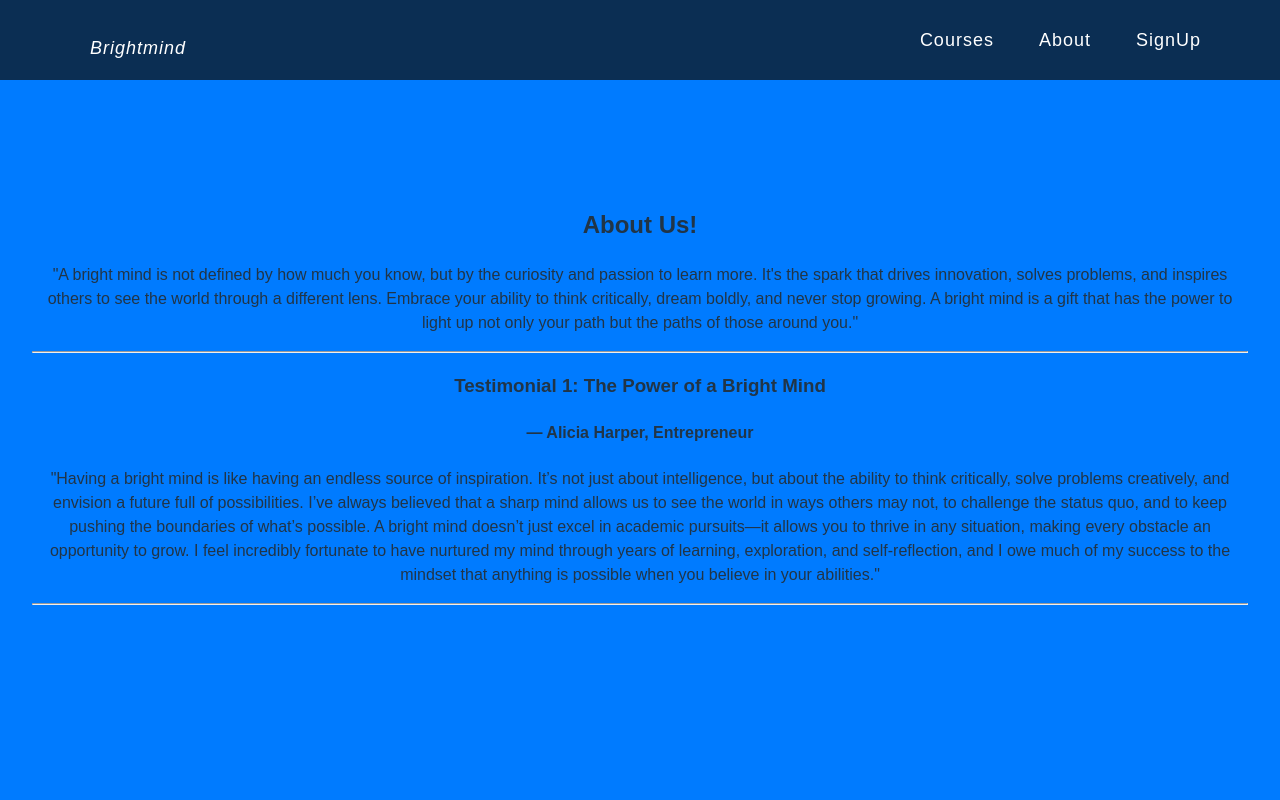
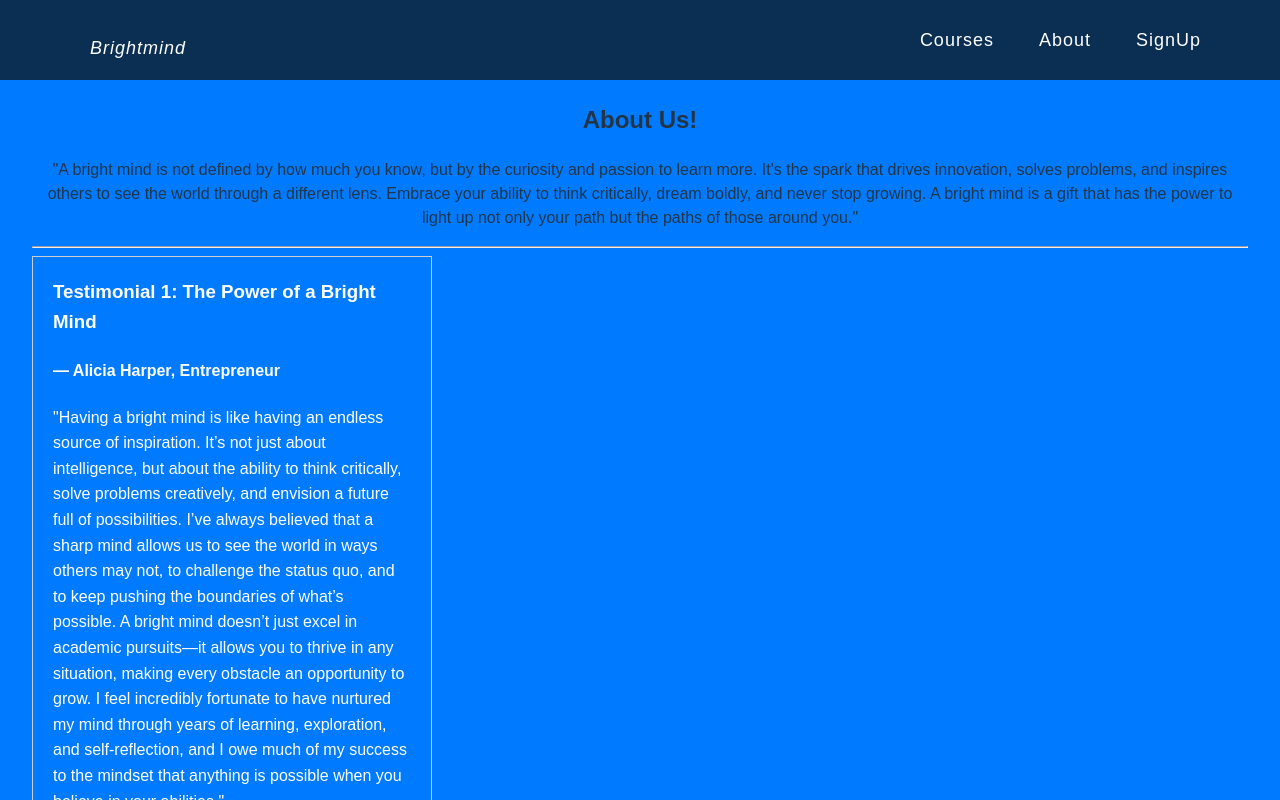
Before and after one commit to TGadaleta/BrightMind-frontend, a React (Vite) app: page /about in a window 1280 px wide. Built offline with nearby package versions, Linux system fonts and the light colour scheme; no server answers.

Commit message:
Adding Courses page, styling completed.

```diff
--- a/src/App.jsx
+++ b/src/App.jsx
@@ -1,15 +1,15 @@
-import { useState, createContext } from "react";
-import { Routes, Route, useNavigate } from "react-router-dom";
-import SignupForm from "./components/SignupForm/SignupForm";
-import Landing from "./components/Landing/Landing";
-import SignIn from "./components/Landing/Landing";
-import Navbar from "./components/Navbar/Navbar";
-import Dashboard from "./components/Dashboard/Dashboard";
-import Courses from "./components/Courses/Courses";
-import About from "./components/About/About";
-import * as authService from "../src/services/authServices";
-import Header from "./components/Header/Header";
-import "./App.css";
+import { useState, createContext } from 'react';
+import { Routes, Route, useNavigate } from 'react-router-dom';
+import SignupForm from './components/SignupForm/SignupForm';
+import Landing from './components/Landing/Landing';
+import SignIn from './components/Landing/Landing';
+import Navbar from './components/Navbar/Navbar';
+import Dashboard from './components/Dashboard/Dashboard';
+import Courses from './components/Courses/Courses';
+import About from './components/About/About';
+import * as authService from '../src/services/authServices';
+import Header from './components/Header/Header';
+import './App.css';
 
 export const AuthedUserContext = createContext(null);
 
@@ -20,33 +20,78 @@ const App = () => {
 	const handleSignout = () => {
 		authService.signout();
 		setUser(null);
-    navigate("/");
+		navigate('/');
 	};
 
+	const mockCourses = [
+		{
+			_id: '1',
+			name: 'Math 101',
+			department: 'Math',
+			description: 'Learn math',
+		},
+		{
+			_id: '2',
+			name: 'Science Basics',
+			department: 'Science',
+			description: 'Learn science',
+		},
+		{
+			_id: '3',
+			name: 'Physics',
+			department: 'Math',
+			description: 'Learn math',
+		},
+		{
+			_id: '4',
+			name: 'History',
+			department: 'Science',
+			description: 'Learn science',
+		},
+		{
+			_id: '5',
+			name: 'History',
+			department: 'Science',
+			description: 'Learn science',
+		},
+		{
+			_id: '6',
+			name: 'History',
+			department: 'Science',
+			description: 'Learn science',
+		},
+		{
+			_id: '7',
+			name: 'History',
+			department: 'Science',
+			description: 'Learn science',
+		},
+	];
+
 	return (
-	<>
 		<AuthedUserContext.Provider value={user}>
 			<Navbar handleSignout={handleSignout} />
 			<Routes>
 				{user ? (
+					// Protected routes
 					<>
-          // Protected routes
-            <Route path="/" element={<Dashboard />} />
-            <Route path="/courses" element={<Courses />} />
-			<Route path="/signout" element={<Landing />} />
+						<Route path='/dashboard' element={<Dashboard />} />
+						<Route
+							path='/courses'
+							element={<Courses courses={mockCourses} />}
+						/>
 					</>
 				) : (
+					// Not Protected
 					<>
-          // Not Protected
-            <Route path="/" element={<Landing setUser={setUser}/>} />
-            <Route path="/about" element={<About />} />
-            <Route path="/signup" element={<SignupForm setUser={setUser} />} />
-            <Route path="/signin" element={<SignIn setUser={setUser} />} />
+						<Route path='/' element={<Landing />} />
+						<Route path='/about' element={<About />} />
+						<Route path='/signup' element={<SignupForm setUser={setUser} />} />
+						<Route path='/signin' element={<SignIn setUser={setUser} />} />
 					</>
 				)}
 			</Routes>
 		</AuthedUserContext.Provider>
-	</>
 	);
 };
 
--- a/src/components/Courses/Courses.module.css
+++ b/src/components/Courses/Courses.module.css
@@ -1,17 +1,10 @@
-.header {
-	position: fixed;
-	top: 0;
-	left: 0;
-	right: 0;
-	width: 100%;
-	height: 13%;
-	display: flex;
-	justify-content: space-between;
-	align-items: center;
-	padding: 10px 20px;
-	background-color: #0b2e53;
-	z-index: 1000;
-	/* box-sizing: border-box; */
+html,
+body {
+	margin: 0;
+	padding: 0;
+	height: 100%;
+	flex-direction: column;
+	overflow: auto;
 }
 
 .logo {
@@ -21,43 +14,51 @@
 	color: white;
 	align-self: flex-start;
 	margin-left: 60px;
-	margin-top: 0px;
+	/* margin-top: 0px; */
 	letter-spacing: 3.5px;
-}
-
-.nav {
-	display: flex;
-	width: 95%;
-	justify-content: flex-end;
-	position: absolute;
-	text-align: center;
 }
 
 .li {
 	color: aliceblue;
 }
 
-.navList {
-	list-style: none;
-	margin: 0;
-	padding: 0;
+h2 {
+	margin-top: 70px;
+}
+.container {
 	display: flex;
+	flex-wrap: wrap;
+	gap: 10px;
+	margin: 0 auto;
+	min-height: 100vh;
+	padding: 20px;
+	font-size: 14px;
+	width: 100%;
+	overflow: auto;
+	flex-grow: 1;
+	background-color: #007bff;
+	text-align: left;
 }
 
-.navItem {
-	margin-right: 25px; /* Space between */
+section {
+	flex: 1 1 calc(33.33% - 40px);
+	max-width: calc(33.33% - 40px);
+	padding: 20px;
+	color: #fff;
+	margin-bottom: 20px;
+	border: 1px solid #ccc;
+	box-shadow: 0 4px rgba(0, 0, 0, 0.1);
+	box-sizing: border-box;
+
+	font-size: 16px;
+	line-height: 1.6;
+	max-width: 1200px;
+	left: 0;
+	text-align: left;
+	width: 400px;
+	padding-top: 1px;
 }
 
-.navLink {
-	text-decoration: none;
-	color: white;
-	font-size: 18px;
-	padding: 5px 10px;
-	letter-spacing: 1px;
-	font-family: Arial, Helvetica, sans-serif;
+.flex-container {
+	flex-wrap: wrap;
 }
-
-.navLink:hover {
-	background-color: #536492;
-	border-radius: 14px;
-}
--- a/src/components/Dashboard/Dashboard.jsx
+++ b/src/components/Dashboard/Dashboard.jsx
@@ -2,8 +2,7 @@ import React from 'react';
 import { AuthedUserContext } from '../../App';
 
 const Dashboard = () => {
-	const user = React.useContext(AuthedUserContext)
-
+	const user = React.useContext(AuthedUserContext);
 
 	return (
 		<div>
--- a/src/components/Landing/Landing.module.css
+++ b/src/components/Landing/Landing.module.css
@@ -3,7 +3,7 @@ body {
 	height: 100%;
 	margin: 0;
 	padding: 0;
-	overflow: hidden;
+	/* overflow: hidden; */
 	background-color: #007bff;
 	font-family: Arial, sans-serif;
 }
--- a/src/components/SignupForm/SignupForm.module.css
+++ b/src/components/SignupForm/SignupForm.module.css
@@ -4,7 +4,7 @@ body {
 	margin: 0;
 	padding: 0;
 	background-color: #007bff;
-	overflow: hidden;
+	/* overflow: hidden; */
 }
 
 .container {
```
Lines whose indentation alone changed are shown as unchanged.
